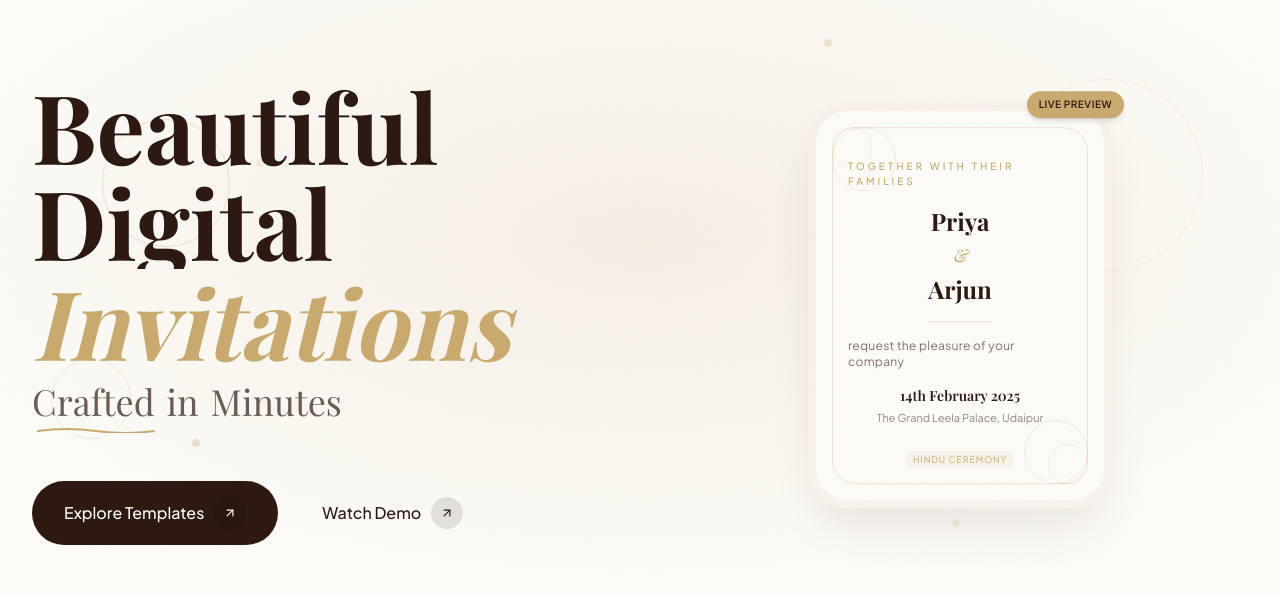
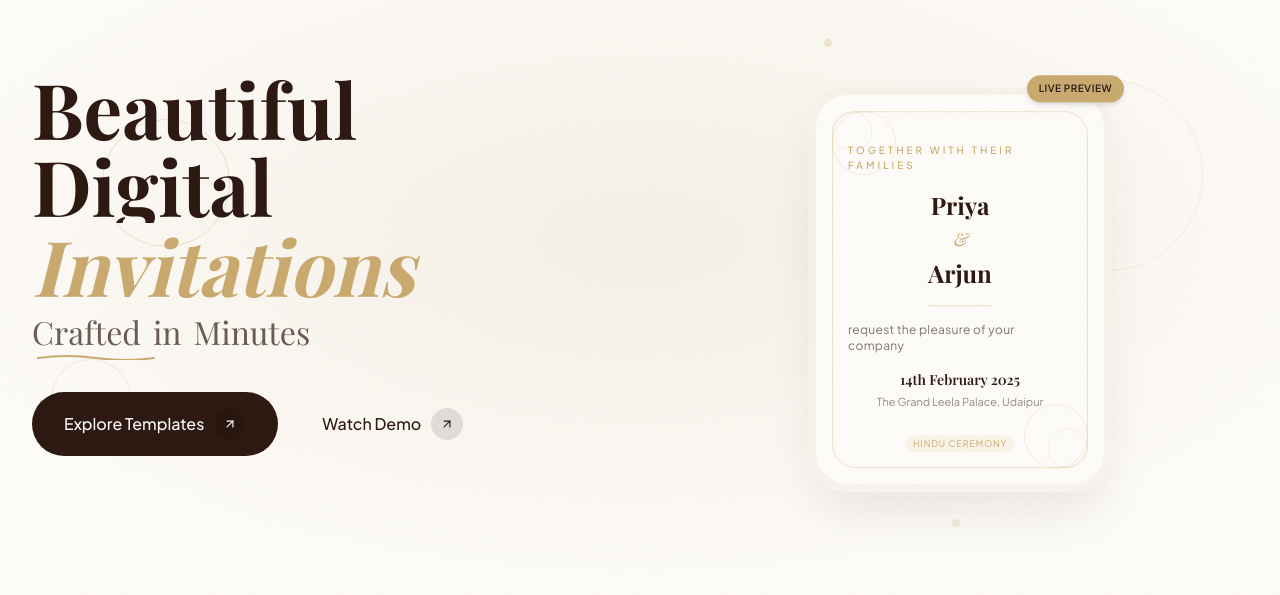
Before and after one commit to Antara-Studios/antara-frontend, a React (Vite) app: page / in a window 1280 px wide. Shown: the part 177-772 px from the top of the page. Built offline with nearby package versions, Linux system fonts and the light colour scheme; no server answers; a web font is replaced by a local one.

Commit message:
fix: adjust Hero layout and typography for mobile and laptop screens

```diff
--- a/src/sections/Hero.jsx
+++ b/src/sections/Hero.jsx
@@ -11,10 +11,11 @@ const headline3 = ['Crafted', 'in', 'Minutes']
 export default function Hero() {
   return (
     <section
-      className="min-h-[100dvh] relative overflow-hidden flex items-center"
+      className="min-h-[100dvh] relative flex items-start sm:items-center lg:items-center"
       aria-label="Hero"
       style={{
         background: 'radial-gradient(ellipse 80% 60% at 50% 40%, #F5EFE6 0%, #FDFBF7 70%)',
+        overflow: 'clip',
       }}
     >
       {/* Grain overlay */}
@@ -33,14 +34,14 @@ export default function Hero() {
         <div className="absolute top-[15%] right-[35%] w-2 h-2 bg-gold/30 rounded-full animate-pulse-soft" style={{ animationDelay: '1.5s' }} />
       </div>
 
-      <div className="max-w-7xl mx-auto px-4 sm:px-6 lg:px-8 w-full pb-20 pt-24 sm:pt-28 md:pt-16">
+      <div className="max-w-7xl mx-auto px-4 sm:px-6 lg:px-8 w-full pb-16 lg:pb-20 pt-24 sm:pt-28 md:pt-20 lg:pt-8">
         <div className="grid grid-cols-1 lg:grid-cols-2 gap-10 lg:gap-16 items-center">
           {/* Content */}
           <motion.div
             variants={staggerContainer}
             initial="hidden"
             animate="visible"
-            className="flex flex-col gap-6 sm:gap-8"
+            className="flex flex-col gap-4 sm:gap-6 lg:gap-6 lg:-mt-16"
           >
             {/* Headline */}
             <div className="flex flex-col gap-1">
@@ -51,7 +52,8 @@ export default function Hero() {
                     key={word}
                     variants={fadeUpVariant}
                     custom={i}
-                    className="font-display text-[2.75rem] xs:text-5xl sm:text-6xl md:text-8xl font-bold text-espresso leading-none"
+                    className="font-display font-bold text-espresso leading-none text-[2.75rem] xs:text-5xl sm:text-6xl"
+                    style={{ fontSize: 'clamp(2.75rem, 6vw, 5rem)' }}
                   >
                     {word}
                   </motion.span>
@@ -60,7 +62,7 @@ export default function Hero() {
 
               {/* Line 2: Invitations (italic gold) */}
               <motion.div variants={fadeUpVariant} className="overflow-hidden">
-                <span className="font-display text-[2.75rem] xs:text-5xl sm:text-6xl md:text-8xl font-bold italic text-gold leading-none">
+                <span className="font-display font-bold italic text-gold leading-none" style={{ fontSize: 'clamp(2.75rem, 6vw, 5rem)' }}>
                   {headline2}
                 </span>
               </motion.div>
@@ -73,7 +75,8 @@ export default function Hero() {
                       key={word + i}
                       variants={fadeUpVariant}
                       custom={i + 3}
-                      className="font-display text-xl sm:text-3xl md:text-4xl font-normal text-espresso/70 leading-none"
+                      className="font-display font-normal text-espresso/70 leading-none"
+                      style={{ fontSize: 'clamp(1.25rem, 2.5vw, 2rem)' }}
                     >
                       {word}
                     </motion.span>
@@ -101,7 +104,7 @@ export default function Hero() {
             </div>
 
             {/* CTA Buttons — stack vertically on mobile */}
-            <motion.div variants={fadeUpVariant} custom={4} className="flex flex-col xs:flex-row gap-3 mt-2 sm:mt-4">
+            <motion.div variants={fadeUpVariant} custom={4} className="flex flex-col xs:flex-row gap-3 mt-2 sm:mt-3 lg:mt-2">
               <Link to="/templates" className="w-full xs:w-auto">
                 <Button size="md" variant="primary" className="w-full xs:w-auto sm:!px-8 sm:!py-4 sm:!text-base">Explore Templates</Button>
               </Link>
@@ -110,7 +113,7 @@ export default function Hero() {
           </motion.div>
 
           {/* Floating Invitation Card Mockup (desktop only) */}
-          <div className="hidden lg:flex justify-center items-center relative">
+          <div className="hidden lg:flex justify-center items-center relative lg:self-center">
             <motion.div
               animate={{ y: [0, -10, 0] }}
               transition={{ duration: 4, repeat: Infinity, ease: 'easeInOut' }}
```
